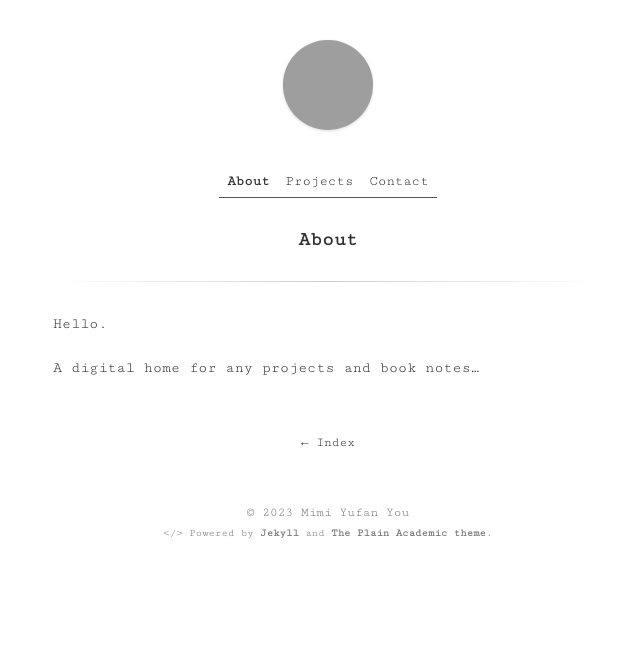
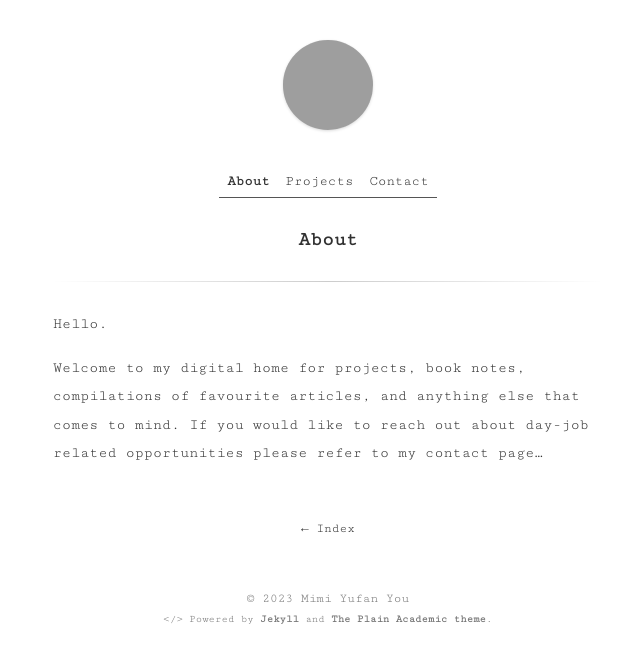
Before and after one commit to mimiyufanyou/mimiyufanyou.github.io, a Jekyll site: the page built from about.md, in a window 1280 px wide. Shown: the top 663 px of the page, without its empty margins (312-952 px from the left). Built offline with Jekyll 4.4.1, drawn with Linux system fonts in a browser that asks for light colours; grey boxes are pictures that could not be loaded.

Commit message:
Update about.md

```diff
--- a/about.md
+++ b/about.md
@@ -5,4 +5,5 @@ title: About
 
 Hello.
 
-A digital home for any projects and book notes...
+Welcome to my digital home for projects, book notes, compilations of favourite articles, and anything else that comes to mind.
+If you would like to reach out about day-job related opportunities please refer to my contact page...
```
